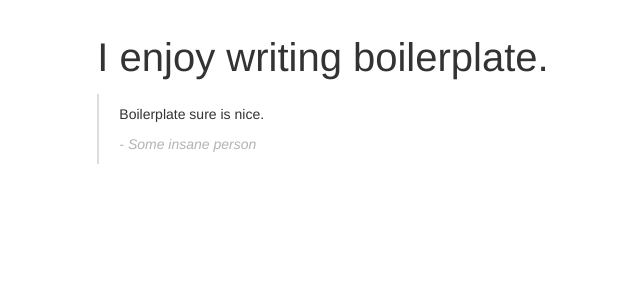
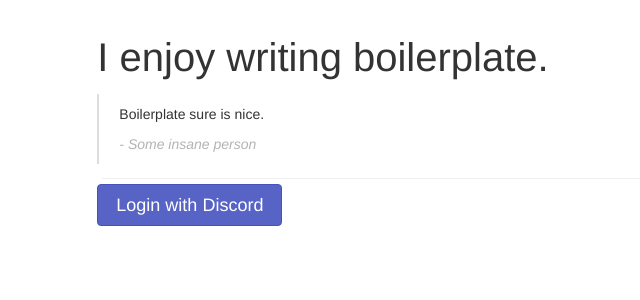
Before and after one commit to DiscordEmotes/website, a Flask app: page / in a window 1280 px wide. Shown: the top 300 px of the page, without its empty margins (126-766 px from the left). Run offline with Flask 2, Linux system fonts and the light colour scheme; parts of the project's set-up code (start-up, migrations or seed data) failed here and were passed over.

Commit message:
Basic OAuth2 flow implementation.

```diff
--- a/requirements.txt
+++ b/requirements.txt
@@ -1 +1,2 @@
 flask
+requests_oauthlib
--- a/website/__init__.py
+++ b/website/__init__.py
@@ -1,5 +1,49 @@
-from flask import Flask
+from flask import Flask, session
+import os
+from requests_oauthlib import OAuth2Session
+import requests
 
 app = Flask(__name__)
+app.config.from_object('config')
+
+if 'http://' in app.config['OAUTH2_REDIRECT_URI']:
+    os.environ['OAUTHLIB_INSECURE_TRANSPORT'] = 'true'
+
+
+DISCORD_API_URL         = 'https://discordapp.com/api'
+DISCORD_AUTH_BASE_URL   = DISCORD_API_URL + '/oauth2/authorize'
+DISCORD_TOKEN_URL       = DISCORD_API_URL + '/oauth2/token'
+
+def token_updater(token):
+    session['oauth2_token'] = token
+
+def make_session(token=None, state=None):
+    client_id = app.config['OAUTH2_CLIENT_ID']
+    secret = app.config['OAUTH2_SECRET_KEY']
+    return OAuth2Session(client_id=app.config['OAUTH2_CLIENT_ID'],
+                         token=token,
+                         state=state,
+                         scope=['identify', 'email', 'guilds'],
+                         token_updater=token_updater,
+                         auto_refresh_url=DISCORD_TOKEN_URL,
+                         auto_refresh_kwargs={
+                            'client_id': client_id,
+                            'client_secret': secret
+                         },
+                         redirect_uri=app.config['OAUTH2_REDIRECT_URI'])
+
+def get_current_user():
+    token = session.get('oauth2_token')
+    if token is None:
+        return None
+
+    with make_session(token=token) as discord:
+        user = discord.get(DISCORD_API_URL + '/users/@me')
+        if user.status_code == 401:
+            # our token is invalidated
+            session.pop('oauth2_token')
+            return None
+
+        return user.json() if user.status_code == 200 else None
 
 from . import views
--- a/website/templates/index.html
+++ b/website/templates/index.html
@@ -8,6 +8,12 @@
             <p>Boilerplate sure is nice.</p>
             <cite>- Some insane person</cite>
         </blockquote>
+        <div class="divider"></div>
+        {% if user %}
+        <p>Logged in as {{ user.username }}#{{ user.discriminator }}</p>
+        {% else %}
+        <button class="btn btn-primary btn-lg">Login with Discord</button>
+        {% endif %}
     </div>
     <div class="column col-xs-2"></div>
 </div>
--- a/website/views.py
+++ b/website/views.py
@@ -1,7 +1,30 @@
-from website import app
-from flask import render_template
+from website import app, make_session, get_current_user, DISCORD_AUTH_BASE_URL, DISCORD_TOKEN_URL
+from flask import render_template, session, request, redirect, url_for
 
 @app.route('/')
 @app.route('/index')
 def index():
-    return render_template('index.html')
+    user = get_current_user()
+    return render_template('index.html', user=user)
+
+@app.route('/login')
+def login():
+    with make_session() as discord:
+        url, state = discord.authorization_url(DISCORD_AUTH_BASE_URL)
+        session['oauth2_state'] = state
+        return redirect(url)
+
+@app.route('/callback')
+def callback():
+    state = session.get('oauth2_state')
+    if not state and request.values.get('error'):
+        return redirect(url_for('index'))
+
+    with make_session(state=state) as discord:
+        token = discord.fetch_token(DISCORD_TOKEN_URL,
+                                    client_secret=app.config['OAUTH2_SECRET_KEY'],
+                                    authorization_response=request.url)
+
+        session['oauth2_token'] = token
+        session.permanent = True
+        return redirect(url_for('index'))
```
Also changed, not shown: README.md, 1 other file.
